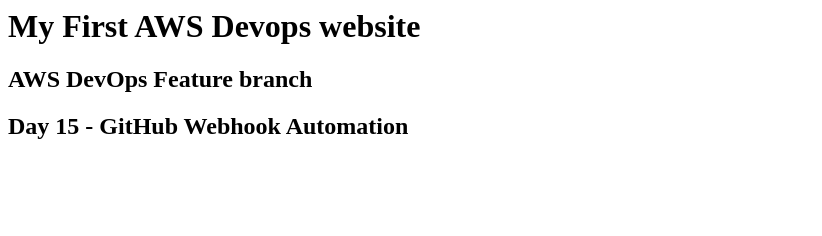
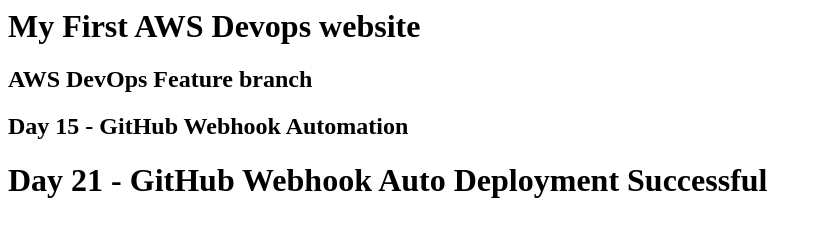
Before and after one commit to alok2307/aws-devops-ngnix-project, a plain HTML site: page index.html in a window 1280 px wide. Shown: the whole page, without its empty margins (0-822 px from the left). Drawn offline with Linux system fonts and the light colour scheme.

Commit message:
Test GitHub webhook auto deployment

```diff
--- a/index.html
+++ b/index.html
@@ -1,3 +1,4 @@
 <h1>My First AWS Devops website</h1>
 <h2>AWS DevOps Feature branch</h2>
 <h2>Day 15 - GitHub Webhook Automation</h2>
+<h1>Day 21 - GitHub Webhook Auto Deployment Successful</h1>
```
